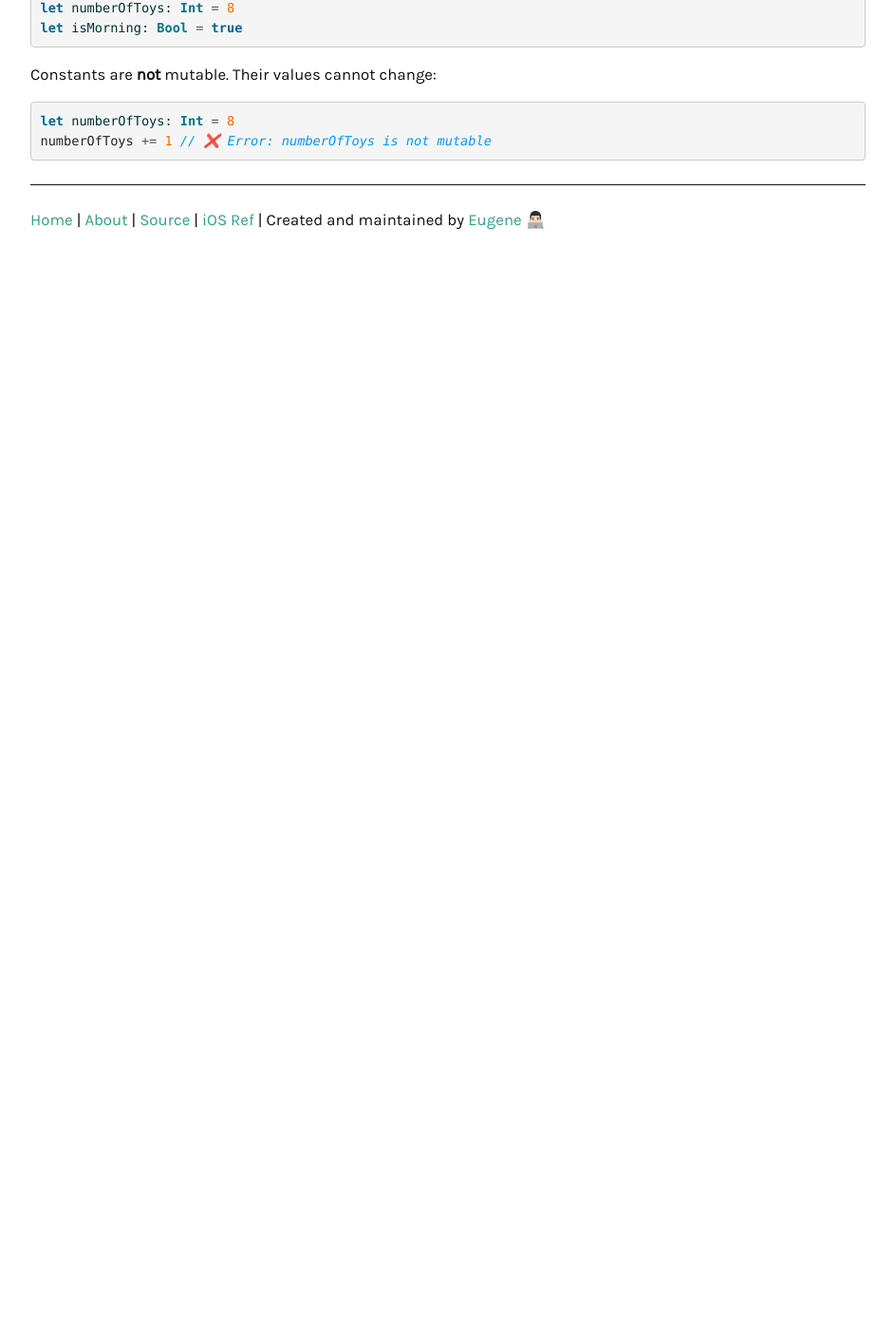
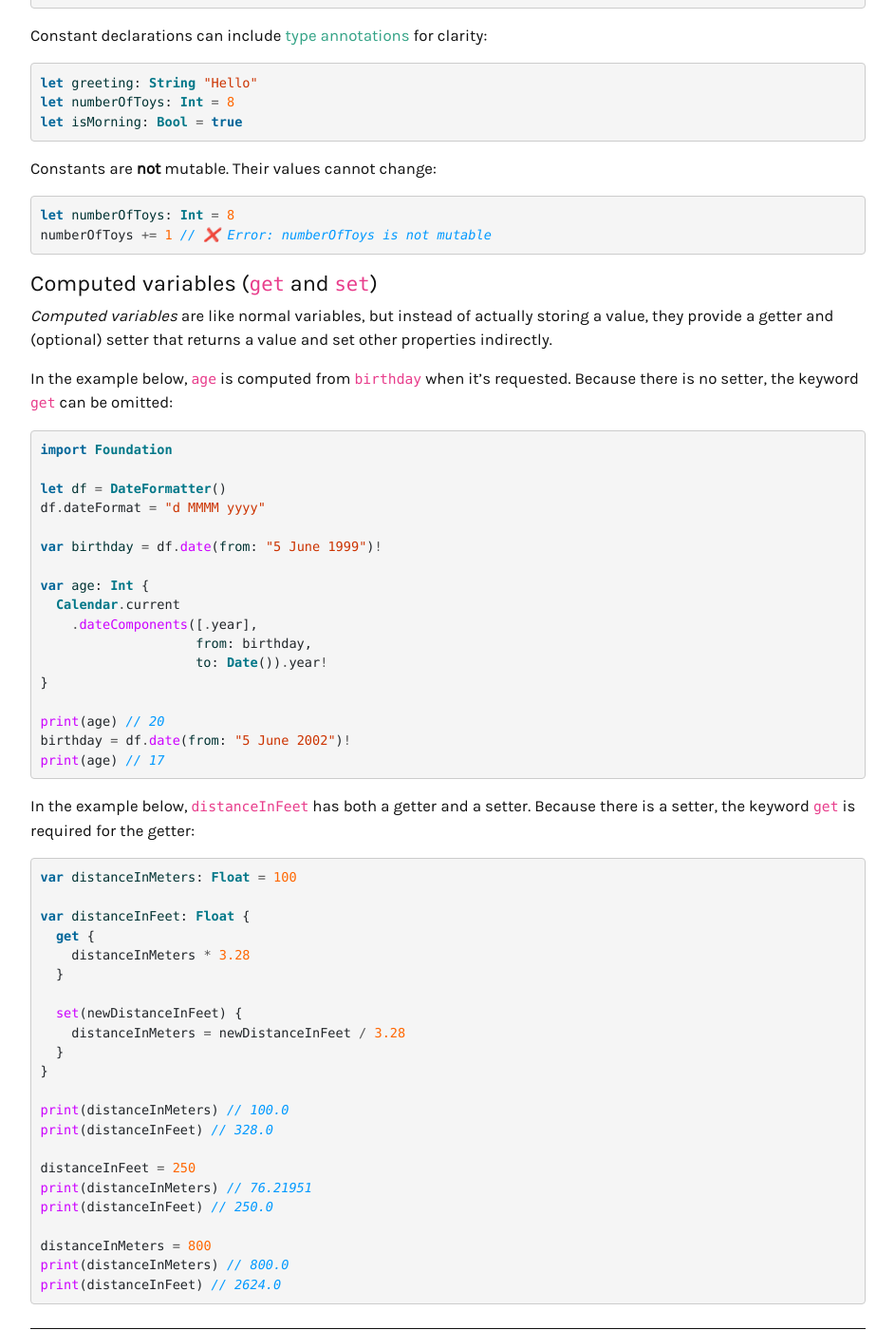
Before and after one commit to ebelinski/swiftly, a Jekyll site: the page built from variables.md, in a window 1280 px wide and 1400 px high, scrolled down 969 px. Shown: the whole window at 95% size, without its empty margins (168-1111 px from the left). Built offline with Jekyll 4.4.1, drawn with Linux system fonts in a browser that asks for light colours; comment, search, counter and statistics services are not loaded; before the commit the page ends 1236 px from its top, so only the background shows below that; some of the changed text lies outside the part shown.

Commit message:
added computed variables to variables page

````diff
--- a/variables.md
+++ b/variables.md
@@ -8,10 +8,18 @@ redirect_from:
   - /constant/
   - /constants/
   - /let/
-  - /val/
+  - /computed-variable/
+  - /computed-variables/
+  - /didset/
+  - /willset/
+  - /get/
+  - /set/
 ---
 
-**Variables and constants** are used to hold pieces of data. Variables can change over time (mutable), while constants must stay the same (immutable). Sometimes, the word "variables" is used to describe both variables and constants.
+**Variables and constants** are used to hold pieces of data. Variables can change over time (mutable), while constants must stay the same (immutable). The word "variables" is usually used to describe both variables and constants.
+
+* TOC
+{:toc}
 
 ### Variables
 
@@ -63,3 +71,56 @@ Constants are **not** mutable. Their values cannot change:
 let numberOfToys: Int = 8
 numberOfToys += 1 // ❌ Error: numberOfToys is not mutable
 ```
+
+### Computed variables (`get` and `set`)
+
+_Computed variables_ are like normal variables, but instead of actually storing a value, they provide a getter and (optional) setter that returns a value and set other properties indirectly.
+
+In the example below, `age` is computed from `birthday` when it's requested. Because there is no setter, the keyword `get` can be omitted:
+
+```swift
+import Foundation
+
+let df = DateFormatter()
+df.dateFormat = "d MMMM yyyy"
+
+var birthday = df.date(from: "5 June 1999")!
+
+var age: Int {
+  Calendar.current
+    .dateComponents([.year],
+                    from: birthday,
+                    to: Date()).year!
+}
+
+print(age) // 20
+birthday = df.date(from: "5 June 2002")!
+print(age) // 17
+```
+
+In the example below, `distanceInFeet` has both a getter and a setter. Because there is a setter, the keyword `get` is required for the getter:
+
+```swift
+var distanceInMeters: Float = 100
+
+var distanceInFeet: Float {
+  get {
+    distanceInMeters * 3.28
+  }
+
+  set(newDistanceInFeet) {
+    distanceInMeters = newDistanceInFeet / 3.28
+  }
+}
+
+print(distanceInMeters) // 100.0
+print(distanceInFeet) // 328.0
+
+distanceInFeet = 250
+print(distanceInMeters) // 76.21951
+print(distanceInFeet) // 250.0
+
+distanceInMeters = 800
+print(distanceInMeters) // 800.0
+print(distanceInFeet) // 2624.0
+```
````
